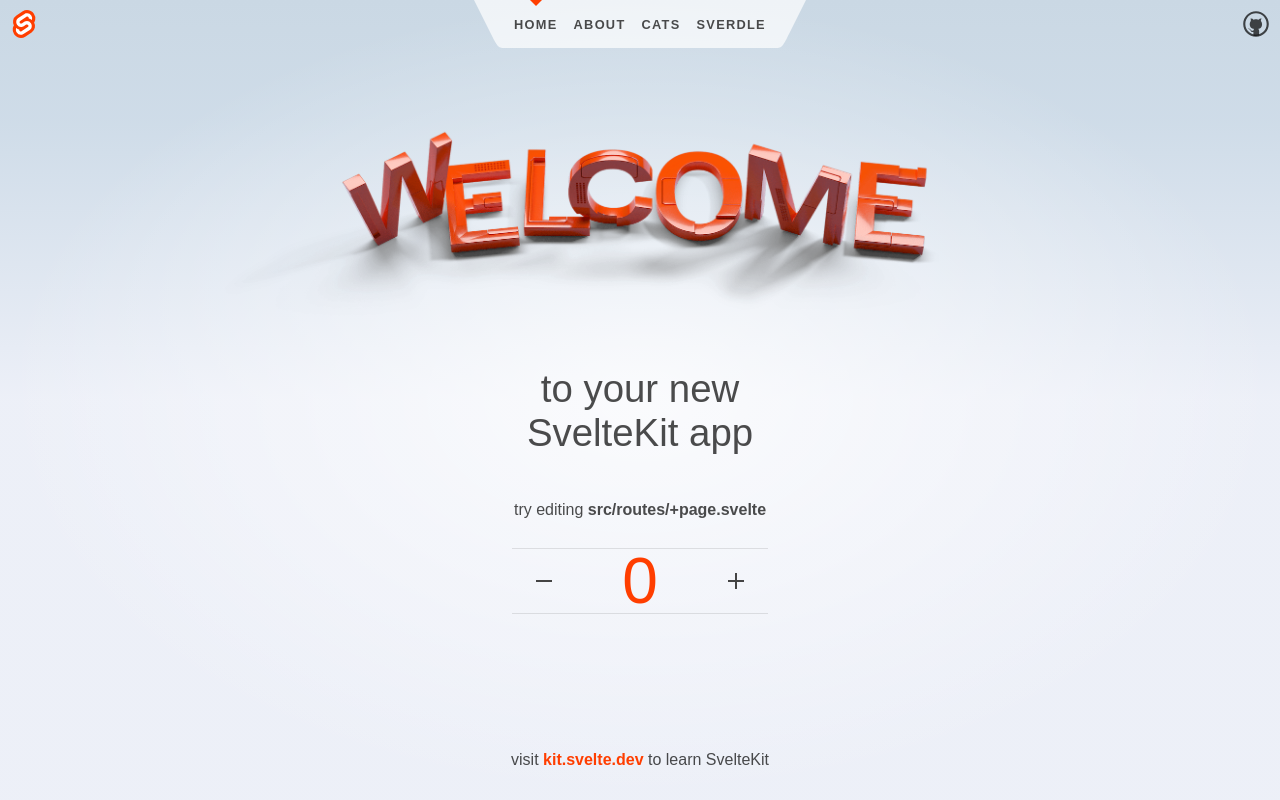
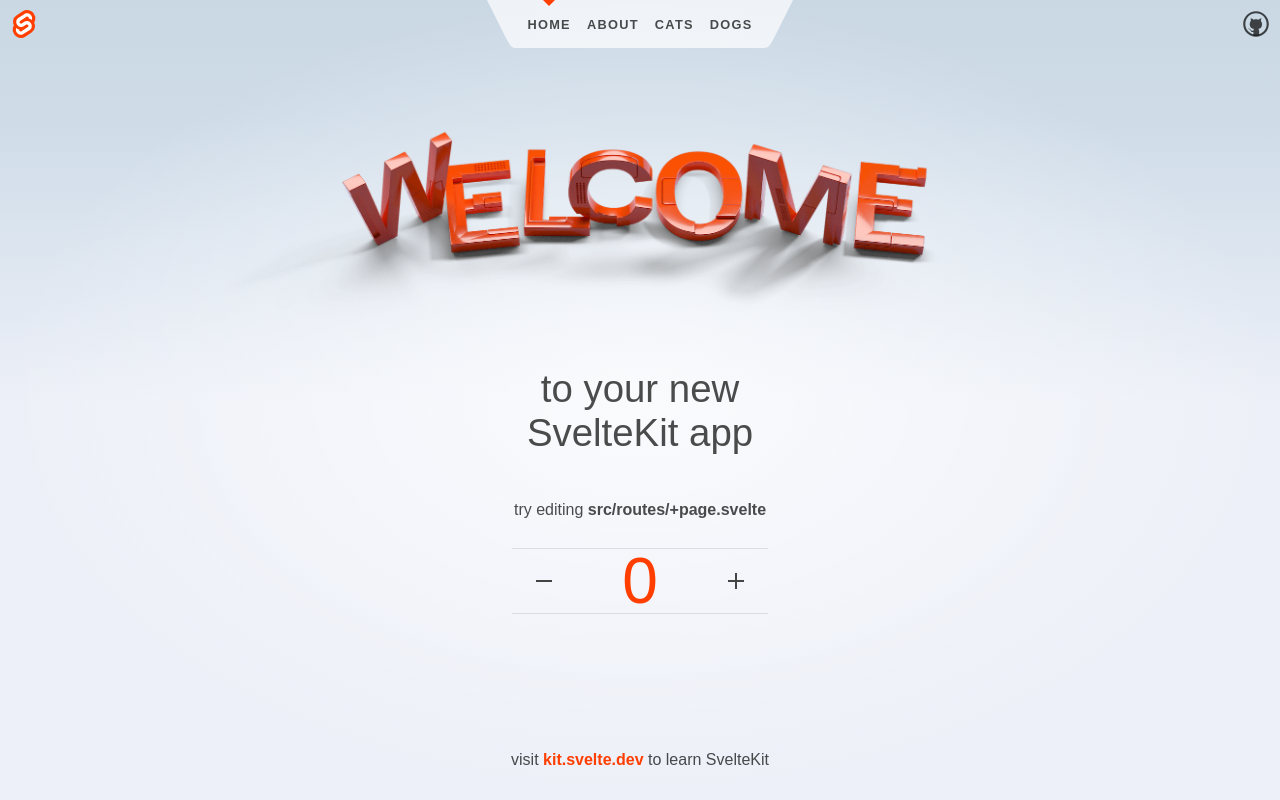
Before and after one commit to suprsidr/unsplash-gallery-svelte, a SvelteKit app: page / in a window 1280 px wide. Built offline with nearby package versions, Linux system fonts and the light colour scheme.

Commit message:
update routes

```diff
--- a/src/routes/Header.svelte
+++ b/src/routes/Header.svelte
@@ -22,11 +22,11 @@
 			<li aria-current={$page.url.pathname === '/about' ? 'page' : undefined}>
 				<a href="/about">About</a>
 			</li>
-			<li aria-current={$page.url.pathname === '/photos' ? 'page' : undefined}>
-				<a href="/photos">Cats</a>
+			<li aria-current={$page.url.pathname.startsWith('/photos/cats') ? 'page' : undefined}>
+				<a href="/photos/cats">Cats</a>
 			</li>
-			<li aria-current={$page.url.pathname.startsWith('/sverdle') ? 'page' : undefined}>
-				<a href="/sverdle">Sverdle</a>
+			<li aria-current={$page.url.pathname.startsWith('/photos/dogs') ? 'page' : undefined}>
+				<a href="/photos/dogs">Dogs</a>
 			</li>
 		</ul>
 		<svg viewBox="0 0 2 3" aria-hidden="true">
```
